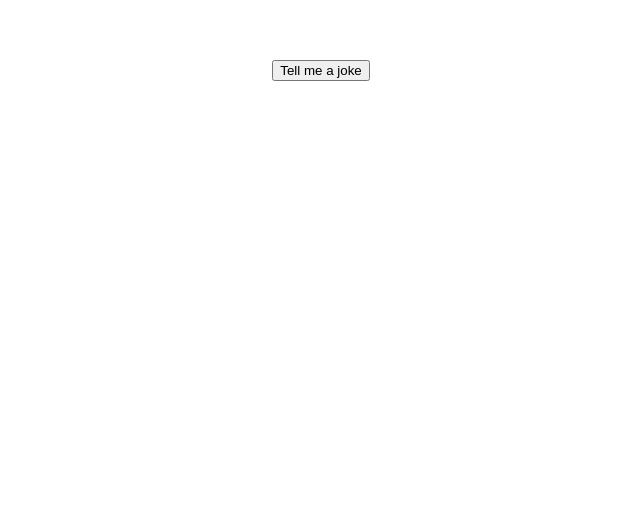
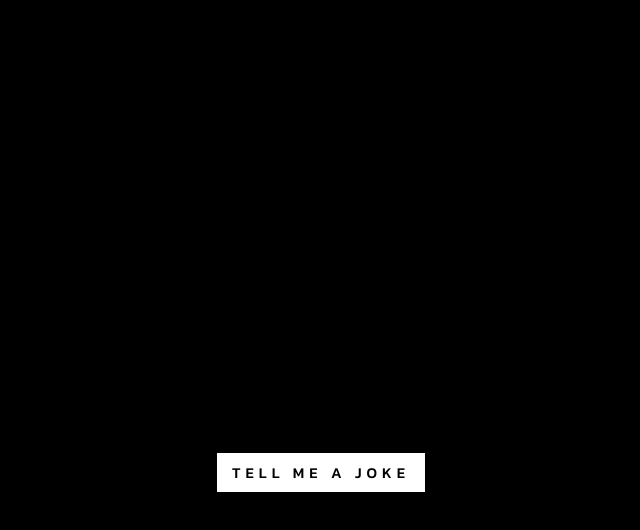
Before and after one commit to wwwannes/laugh-out-loud, a Vue app: page / in a window 1280 px wide. Shown: the top 530 px of the page, without its empty margins (319-959 px from the left). Built offline with nearby package versions, Linux system fonts and the light colour scheme.

Commit message:
Bit more design

```diff
--- a/src/App.vue
+++ b/src/App.vue
@@ -1,9 +1,9 @@
 <template>
+  <div id="app">
     <div class="container">
-      <div id="app">
-         <h1 id="quote-setup" class="fade">{{setup}}</h1>
-         <h1 id="quote-punchline" class="fade">{{punchline}}</h1>
-         <button id="btn" class="fade" @click="tellJoke">{{buttonText}}</button>
+      <span id="setup">{{setup}}</span>
+      <span id="punchline">&nbsp;{{punchline}}</span>
+      <span id="btn" @click="tellJoke">{{buttonText}}</span>
     </div>
   </div>
 </template>
@@ -51,7 +51,6 @@
             //quoteUtterance.pitch = personUtterance.pitch = 1.1,
             this.SYNTHESIS.speak(this.quoteUtterance),
             this.SYNTHESIS.speak(this.personUtterance),
-            this.buttonText = "Tell me another joke",
             this.quoteUtterance.onstart = function(){
               //document.getElementById('quote-setup').fadeIn(750);
             },
@@ -69,12 +68,56 @@
 </script>
 
 <style>
+  @import url('https://fonts.googleapis.com/css2?family=Kanit:wght@500;900&display=swap');
+
+  body{
+    background: black;
+  }
+
   #app {
-    font-family: Avenir, Helvetica, Arial, sans-serif;
+    font-family: Kanit, Helvetica, Arial, sans-serif;
     -webkit-font-smoothing: antialiased;
     -moz-osx-font-smoothing: grayscale;
     text-align: center;
-    color: #2c3e50;
+    color: white;
     margin-top: 60px;
+
+    text-transform: uppercase;
+    font-weight: 900;
+    font-size: 2em;
+  }
+
+  .container{
+    padding: 30px;
+    position: absolute;
+    top: 50%;
+    left: 50%;
+    width: fit-content;
+    transform: translate(-50%, -50%);
+    max-width: 70vw;
+    letter-spacing: 5px;
+  }
+
+  #setup{
+    -webkit-text-stroke: 2px white;
+    text-stroke: 2px white;
+    -webkit-text-fill-color: transparent;
+    text-fill-color: transparent;
+    color: transparent;
+  }
+  #punchline{
+    color: white;
+  }
+
+  #btn{
+    background: white;
+    padding: 8px 15px;
+    color: black;
+    font-size: 15px;
+    display: block;
+    width: fit-content;
+    margin: 0 auto;
+    font-weight: 500;
+    margin-top: 50px;
   }
 </style>
```
Lines whose indentation alone changed are shown as unchanged.
